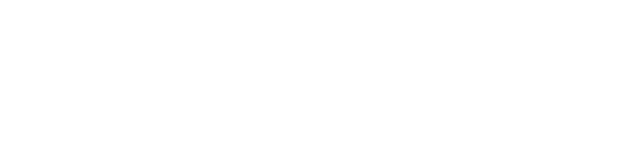
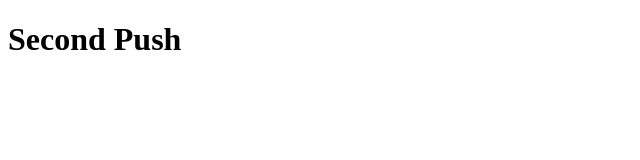
Before and after one commit to Jaehoon-Sung/first-git-trial, a plain HTML site: page index.html in a window 1280 px wide. Shown: the whole page, without its empty margins (0-640 px from the left). Drawn offline with Linux system fonts and the light colour scheme.

Commit message:
Second Push

```diff
--- a/index.html
+++ b/index.html
@@ -6,5 +6,7 @@
     <meta name="viewport" content="width=device-width, initial-scale=1.0" />
     <title>Document</title>
   </head>
-  <body></body>
+  <body>
+    <h1>Second Push</h1>
+  </body>
 </html>
```
